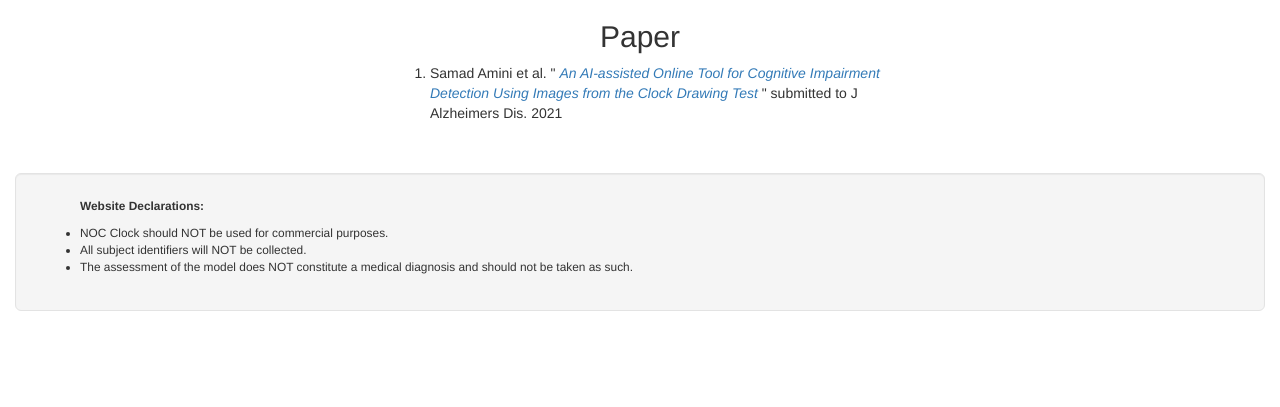
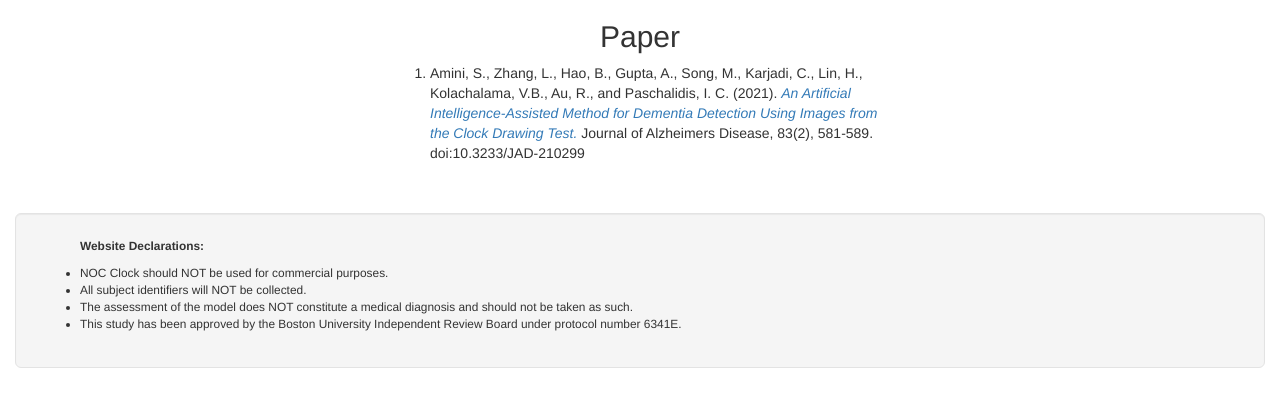
Before and after one commit to NoSpringNoRain/NOC-Clock-Website, a Django app: page /publications in a window 1280 px wide. Shown: the part 72-479 px from the top of the page. Run offline with Django 3.2, Linux system fonts and the light colour scheme; parts of the project's set-up code (start-up, migrations or seed data) failed here and were passed over; some libraries are stand-ins or nearby versions.

Commit message:
Add instruction for view result and fix percentage

```diff
--- a/server/core/forms.py
+++ b/server/core/forms.py
@@ -159,7 +159,7 @@ class JobSubmitForm(forms.Form):
         ('5', 'More than 20 years')
     )
     smoking_year = forms.ChoiceField(widget=forms.Select, choices=CIG_CHOICES,
-                                     label='How long have you been smoking cigarette or pipes'
+                                     label='How long have you been smoking cigarette or pipes '
                                            'during your entire life?', required=False)
 
     RECALL_CHOICES = (
--- a/server/core/models.py
+++ b/server/core/models.py
@@ -56,7 +56,7 @@ def submit_job(self, job_id):
                                        stdout=subprocess.PIPE,
                                        stderr=subprocess.PIPE)
             stdout, stderr = process.communicate()
-            result = "The likelihood for dementia is {}".format(round(float(str(stdout)[2:-3]),2))
+            result = "The likelihood for dementia is {0:.0%}".format(float(str(stdout)[2:-3]))
             outdir = job.get_output_dir()
             outdir.mkdir_p()
             job.get_result_file().write_text(str(result) + '\n')
--- a/server/core/templates/core/base.html
+++ b/server/core/templates/core/base.html
@@ -145,6 +145,7 @@
                 <li>{{ SERVER_NAME }} should NOT be used for commercial purposes.</li>
                 <li>All subject identifiers will NOT be collected.</li>
                 <li>The assessment of the model does NOT constitute a medical diagnosis and should not be taken as such.</li>
+                <li>This study has been approved by the Boston University Independent Review Board under protocol number 6341E.</li>
             </ul>
         </div>
     </div>
--- a/server/core/templates/core/home.html
+++ b/server/core/templates/core/home.html
@@ -596,7 +596,7 @@
 <!--                <a style="font-weight: bold; text-align: justify">Step 2: </a>-->
                 <span style="color: red; font-weight: bolder">*</span>
                 <label for="id_img" style="font-weight: bold">{{ form.img_trail.label }}</label>
-                <p class="text-left">Please click on the <button  type="button" onclick="window.open('server/core/templates/assets/TrailA.pdf')">Start Taking Trail Test</button>
+                <p class="text-left">Please click on the <button  type="button" onclick="window.open('server/core/templates/assets/TrailA_revised.pdf')">Start Taking Trail Test</button>
                 button, print out the instructions and follow them to complete the test.</p>
                 <p class="text-left">After you have completed the test, please submit a picture of your test result here: <input style="display: inline" id="id_img_trail" name="img_trail" type="file" accept="image/png, image/jpeg">
                 </p>
--- a/server/core/templates/core/jobs.html
+++ b/server/core/templates/core/jobs.html
@@ -13,6 +13,10 @@
             Queue
         {% endif %}
     </h2>
+    {% if request.resolver_match.url_name == "results" %}
+    <hr>
+    <h4 align="center">Please refresh in approximately one minute, click on your job ID to view the result.</h4>
+    {% endif %}
     <br>
     <div class="row">
         <div class="col-sm-8 col-sm-offset-2">  {# TODO: Fix the layout for small screens, in admin mode it doesn't fit #}
--- a/server/core/templates/core/login.html
+++ b/server/core/templates/core/login.html
@@ -8,7 +8,7 @@
         <h2>Welcome to NOC Lab Dementia Assessment Website</h2>
     </div>
     <p class="web-intro text-left">This website is built on the result of the research study entitled “Assessment of Dementia from Drawing Tests using AI Methods”, led by Professor
-        <a href="https://sites.bu.edu/paschalidis/people/yannis-paschalidis/">Ioannis Paschalidis</a> of the <a href="https://sites.bu.edu/paschalidis/">NOC</a> Lab of Boston University.
+        <a href="https://sites.bu.edu/paschalidis/people/yannis-paschalidis/">Ioannis Paschalidis</a> of the <a href="https://sites.bu.edu/paschalidis/">NOC</a> Lab at Boston University.
         The objective is to collect diverse data, which will enable the development of better and more reliable Artificial Intelligence (AI) models that assess the subject’s cognitive status and determine whether it can be characterized as normal or whether it is consistent with cognitive decline that may be associated with Alzheimer’s disease and other forms of dementia.</p>
 <!--    <p>You can now log in or click on the guest entry port to start your assessment now.</p>-->
 
--- a/server/core/templates/core/publications.html
+++ b/server/core/templates/core/publications.html
@@ -5,11 +5,11 @@
     <div class="my-fixed-width text-center">
         <h2>Paper</h2>
         <ol class="text-left">
-                <li>Samad Amini et al. "
+                <li>Amini, S., Zhang, L., Hao, B., Gupta, A., Song, M., Karjadi, C., Lin, H.,  Kolachalama, V.B., Au, R., and Paschalidis, I. C. (2021).
                   <a href="https://www.medrxiv.org/content/10.1101/2021.03.06.21253047v1.full">
-                      <i>An AI-assisted Online Tool for Cognitive Impairment Detection Using Images from the Clock Drawing Test</i>
+                      <i>An Artificial Intelligence-Assisted Method for Dementia Detection Using Images from the Clock Drawing Test.</i>
                   </a>
-                  " submitted to J Alzheimers Dis. 2021
+                  Journal of Alzheimers Disease, 83(2), 581-589. doi:10.3233/JAD-210299
                 </li>
         </ol>
     </div>
--- a/server/core/views.py
+++ b/server/core/views.py
@@ -57,7 +57,7 @@ def index(request):
                 # start job
                 job.save()
                 job.make_dir_and_start()
-                return redirect('queue')
+                return redirect('results')
 
     context = {'errors': errors,
                'form': form}
@@ -73,7 +73,7 @@ def restart_job(request):
     errors = job.start()
 
     if not errors:
-        return redirect('queue')
+        return redirect('results')
 
     return HttpResponse('<h1>' + errors[0] + '</h1>')
 
@@ -86,7 +86,7 @@ def cancel_job(request):
     errors = job.cancel()
 
     if not errors:
-        return redirect('queue')
+        return redirect('results')
 
     return HttpResponse('<h1>' + errors[0] + '</h1>')
 
```
Also changed, not shown: 1 other file.
